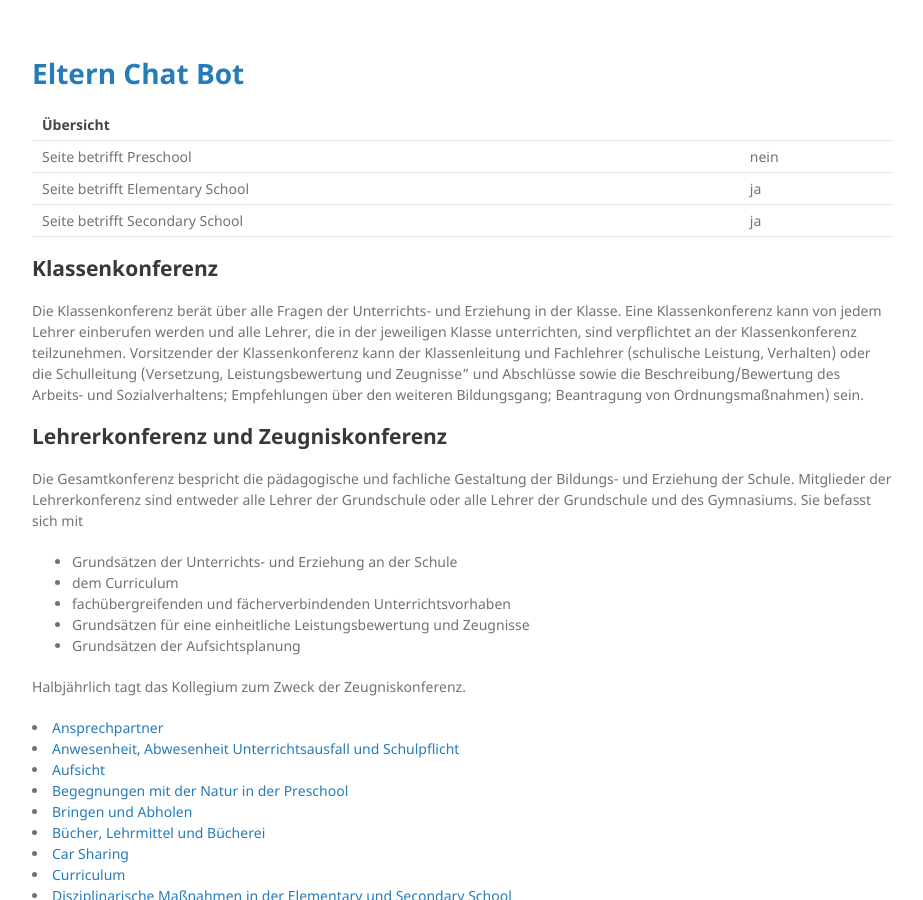
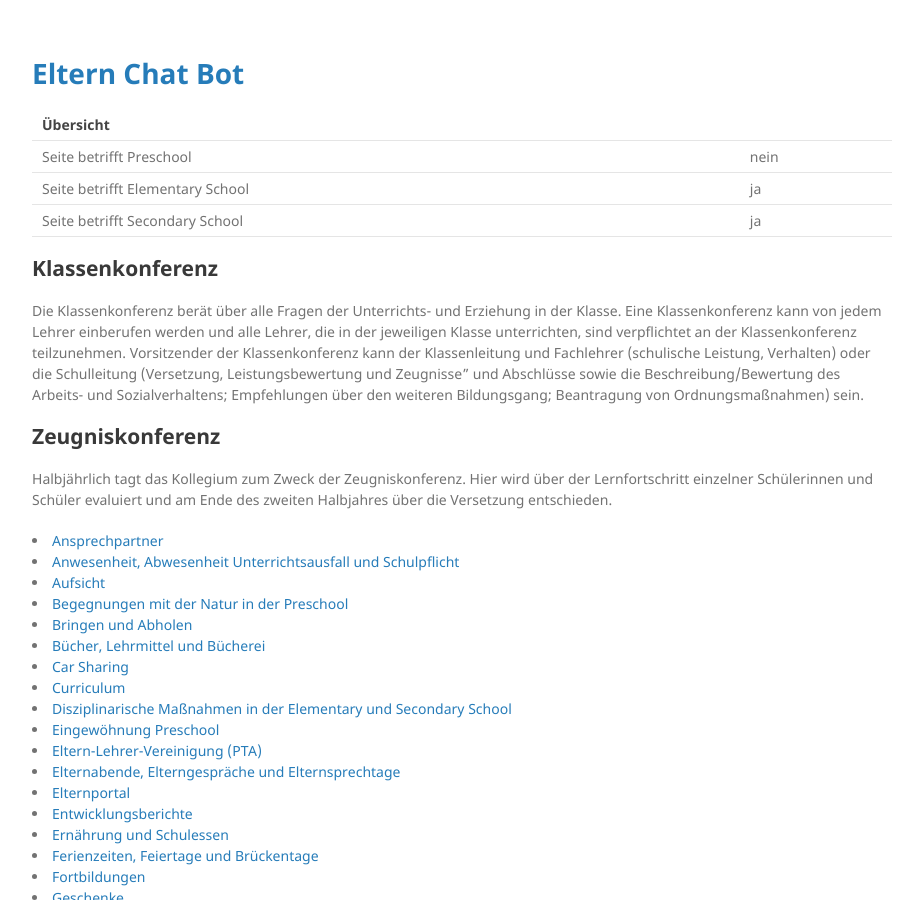
Before and after one commit to transresult/2504-chat-bot-source, a Jekyll site: the page built from docs/Elementary_Secondary/Konferenzen.md, in a window 1280 px wide and 900 px high. Shown: the whole window, without its empty margins (178-1101 px from the left). Built offline with Jekyll 4.4.1, drawn with Linux system fonts in a browser that asks for light colours; our own code applies the rules of GitHub Pages for plain Markdown files.

Commit message:
Gelöscht: Information zur Lehrerkonferenz
Lehrerkonferenz wird nicht durchgeführt an der accadis

```diff
--- a/docs/Elementary_Secondary/Konferenzen.md
+++ b/docs/Elementary_Secondary/Konferenzen.md
@@ -11,14 +11,6 @@ title: Konferenzen
 
 Die Klassenkonferenz berät über alle Fragen der Unterrichts- und Erziehung in der Klasse. Eine Klassenkonferenz kann von jedem Lehrer einberufen werden und alle Lehrer, die in der jeweiligen Klasse unterrichten, sind verpflichtet an der Klassenkonferenz teilzunehmen. Vorsitzender der Klassenkonferenz kann der Klassenleitung und Fachlehrer (schulische Leistung, Verhalten) oder die Schulleitung (Versetzung, Leistungsbewertung und Zeugnisse" und Abschlüsse sowie die Beschreibung/Bewertung des Arbeits- und Sozialverhaltens; Empfehlungen über den weiteren Bildungsgang; Beantragung von Ordnungsmaßnahmen) sein.
 
-## Lehrerkonferenz und Zeugniskonferenz
+## Zeugniskonferenz
 
-Die Gesamtkonferenz bespricht die pädagogische und fachliche Gestaltung der Bildungs- und Erziehung der Schule. Mitglieder der Lehrerkonferenz sind entweder alle Lehrer der Grundschule oder alle Lehrer der Grundschule und des Gymnasiums. Sie befasst sich mit
-
--   Grundsätzen der Unterrichts- und Erziehung an der Schule
--   dem Curriculum
--   fachübergreifenden und fächerverbindenden Unterrichtsvorhaben
--   Grundsätzen für eine einheitliche Leistungsbewertung und Zeugnisse
--   Grundsätzen der Aufsichtsplanung
-
-Halbjährlich tagt das Kollegium zum Zweck der Zeugniskonferenz.
+Halbjährlich tagt das Kollegium zum Zweck der Zeugniskonferenz. Hier wird über der Lernfortschritt einzelner Schülerinnen und Schüler evaluiert und am Ende des zweiten Halbjahres über die Versetzung entschieden.
```
